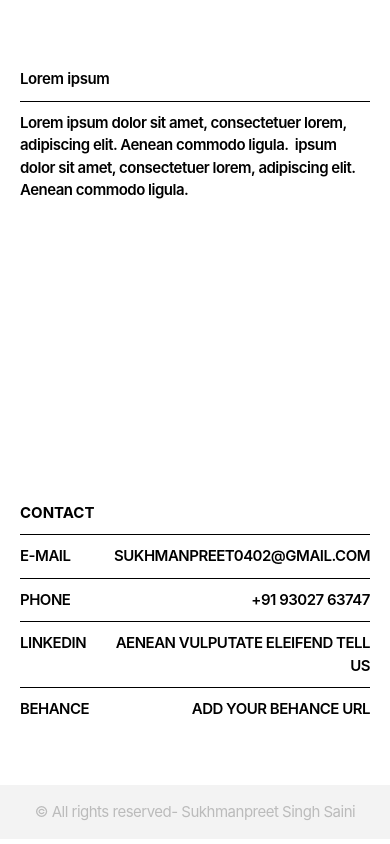
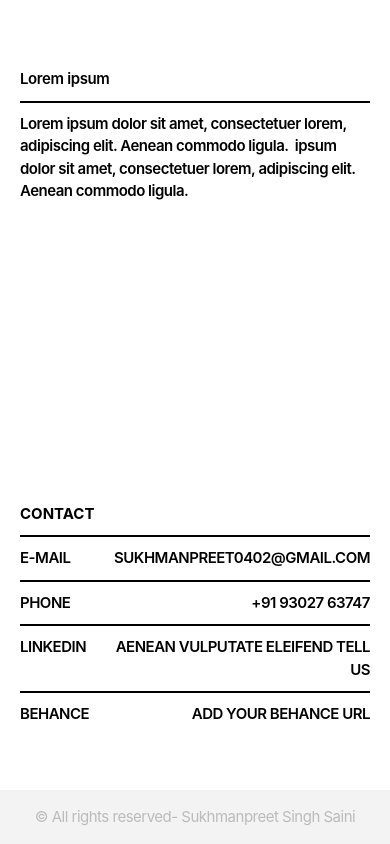
Before and after one commit to sukhman0402/portfolio-website, a Next.js app: page / in a window 390 px wide. Shown: the part 6514-7358 px from the top of the page. Built offline with nearby package versions, Linux system fonts and the light colour scheme.

Commit message:
Update Footer.js

```diff
--- a/src/components/Footer.js
+++ b/src/components/Footer.js
@@ -136,7 +136,7 @@ export default function Footer() {
           <p className="font-semibold tracking-[-0.375px] text-black">
             {QUOTE_HEADING}
           </p>
-          <div className="mt-[10px] border-t border-black" />
+          <div className="mt-[10px] border-t-2 border-black" />
           <p className="mt-[10px] whitespace-pre-wrap font-semibold tracking-[-0.5px] text-black">
             {QUOTE_TEXT}
           </p>
@@ -158,7 +158,7 @@ export default function Footer() {
 
           {/* Divider — 10px below the label row (Figma: label top 180 + 18
               tall -> divider at 208, i.e. 10px gap) */}
-          <div className="mt-[10px] border-t border-black" />
+          <div className="mt-[10px] border-t-2 border-black" />
 
           {/* Row 2 — heading + quote, 15px semibold, 10px below the divider
               (Figma: divider at 208 -> row at 218). Quote text (right
@@ -197,7 +197,7 @@ export default function Footer() {
               row 1's own pt-[10px] below already supplies the 10px from
               this new line down to "E-mail" (adding one here too would
               double it to 20px). */}
-          <dl className="border-t border-black divide-y divide-black md:border-t-0">
+          <dl className="border-t-2 border-black divide-y-2 divide-black md:border-t-0">
             {CONTACT_ROWS.map((row, i) => (
               // Row layout: flex-row/items-baseline/justify-between/gap-6
               // unconditional (was gated behind sm:, so it only kicked in
```
